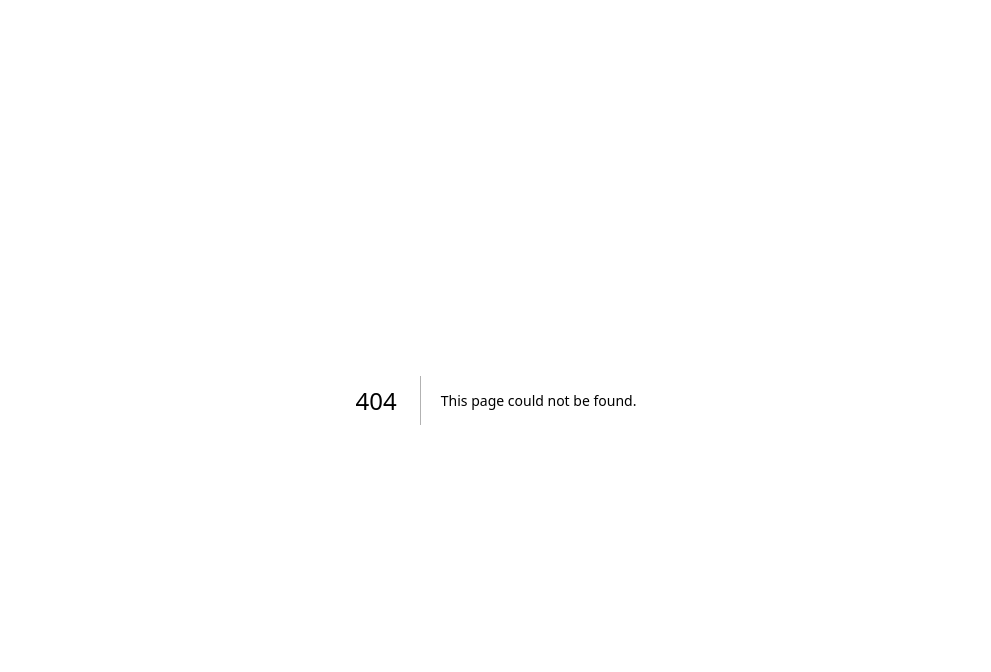
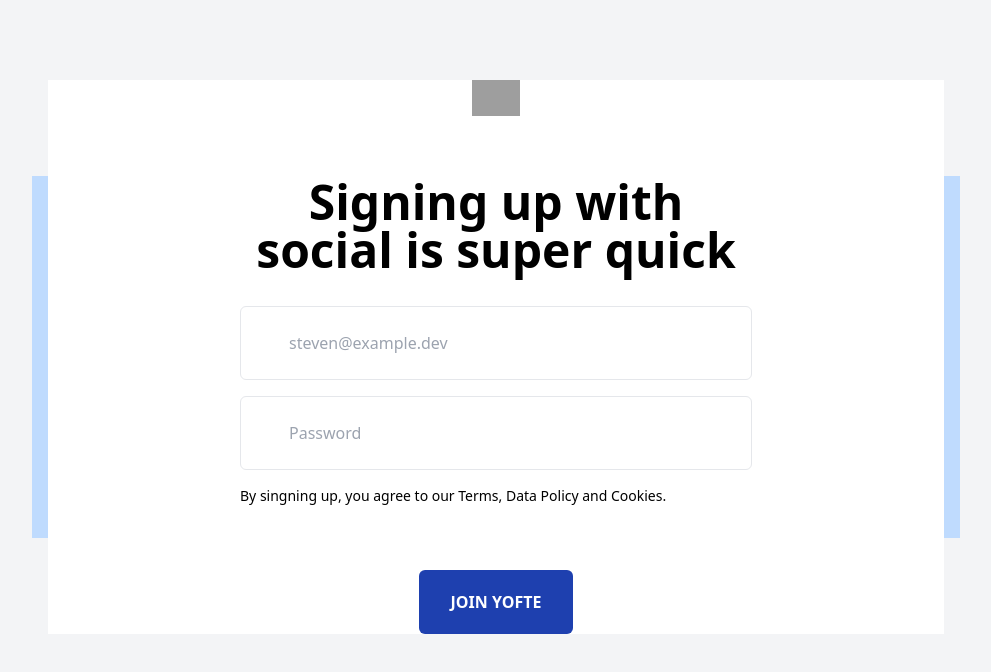
Before and after one commit to danghuytu12/ecomerce-frontend, a Next.js app: page /register in a window 1280 px wide. Before the commit this address had no page. Shown: the top 672 px of the page, without its empty margins (144-1135 px from the left). Built offline with nearby package versions, Linux system fonts and the light colour scheme; grey boxes are pictures that could not be loaded.

Commit message:
feat: register (#8)

```diff
--- /dev/null
+++ b/pages/register.tsx
@@ -0,0 +1,32 @@
+/* eslint-disable @next/next/no-img-element */
+import React from 'react'
+
+const register = () => {
+  return (
+    <section className="bg-gray-100 overflow-x-hidden py-20">
+    <div className="relative container px-4 mx-auto">
+      <div className="relative max-w-4xl mx-auto">
+        <div className="absolute inset-0 bg-blue-200 my-24 -ml-4 -mr-4"></div>
+        <div className="relative px-4 sm:px-8 bg-white">
+          <div className="max-w-lg mx-auto text-center">
+            <a className="inline-block mb-14 text-3xl font-bold font-heading" href="#">
+              <img className="h-9" src="yofte-assets/logos/yofte-logo.svg" alt="" width="auto" />
+            </a>
+            <h3 className="mb-8 text-4xl md:text-5xl font-bold font-heading">Signing up with social is super quick</h3>
+            <form >
+              <input className="w-full mb-4 px-12 py-6 border border-gray-200 focus:ring-blue-300 focus:border-blue-300 rounded-md" type="text" placeholder="steven@example.dev"/>
+              <input className="w-full mb-4 px-12 py-6 border border-gray-200 focus:ring-blue-300 focus:border-blue-300 rounded-md" type="password" placeholder="Password"/>
+              <label className="flex">
+                <span className="text-sm">By singning up, you agree to our Terms, Data Policy and Cookies.</span>
+              </label>
+              <button className="mt-12 md:mt-16 bg-blue-800 hover:bg-blue-900 text-white font-bold font-heading py-5 px-8 rounded-md uppercase">JOIN yofte</button>
+            </form>
+          </div>
+        </div>
+      </div>
+    </div>
+  </section>
+  )
+}
+
+export default register
```
